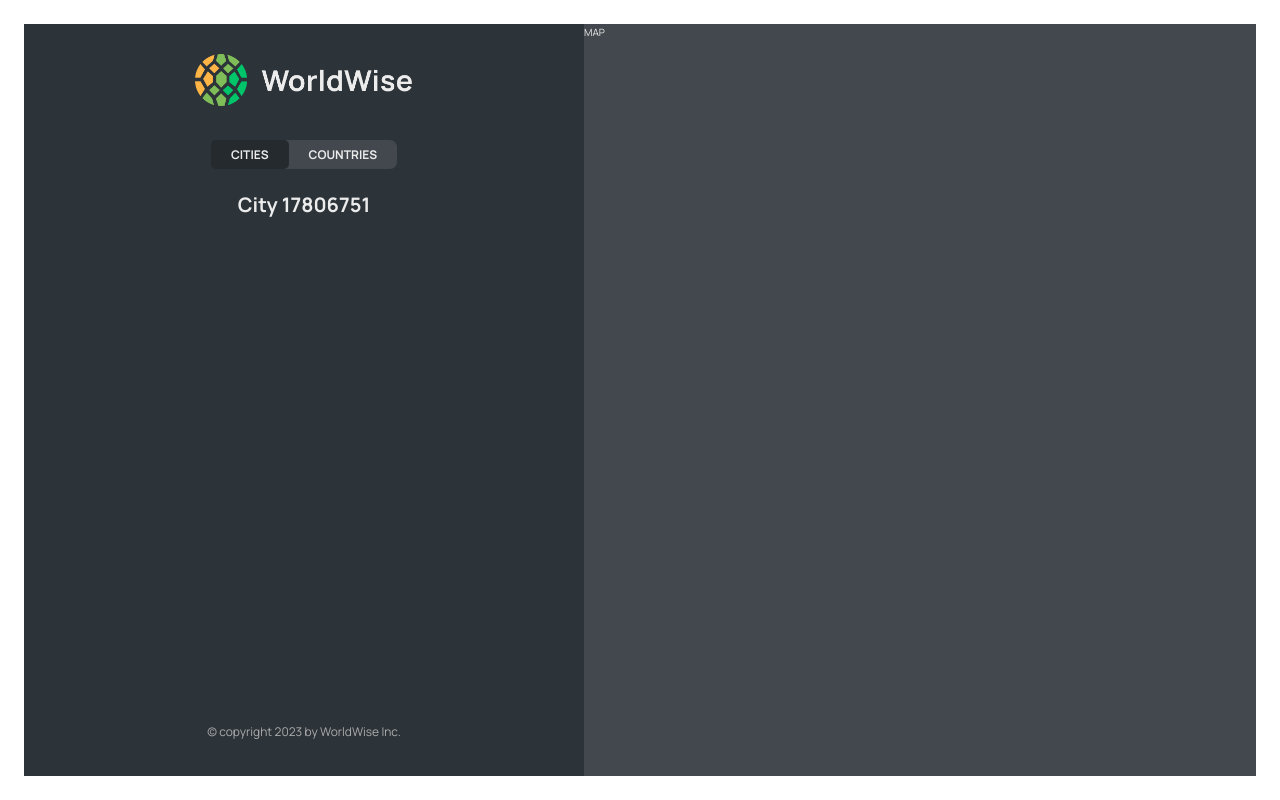
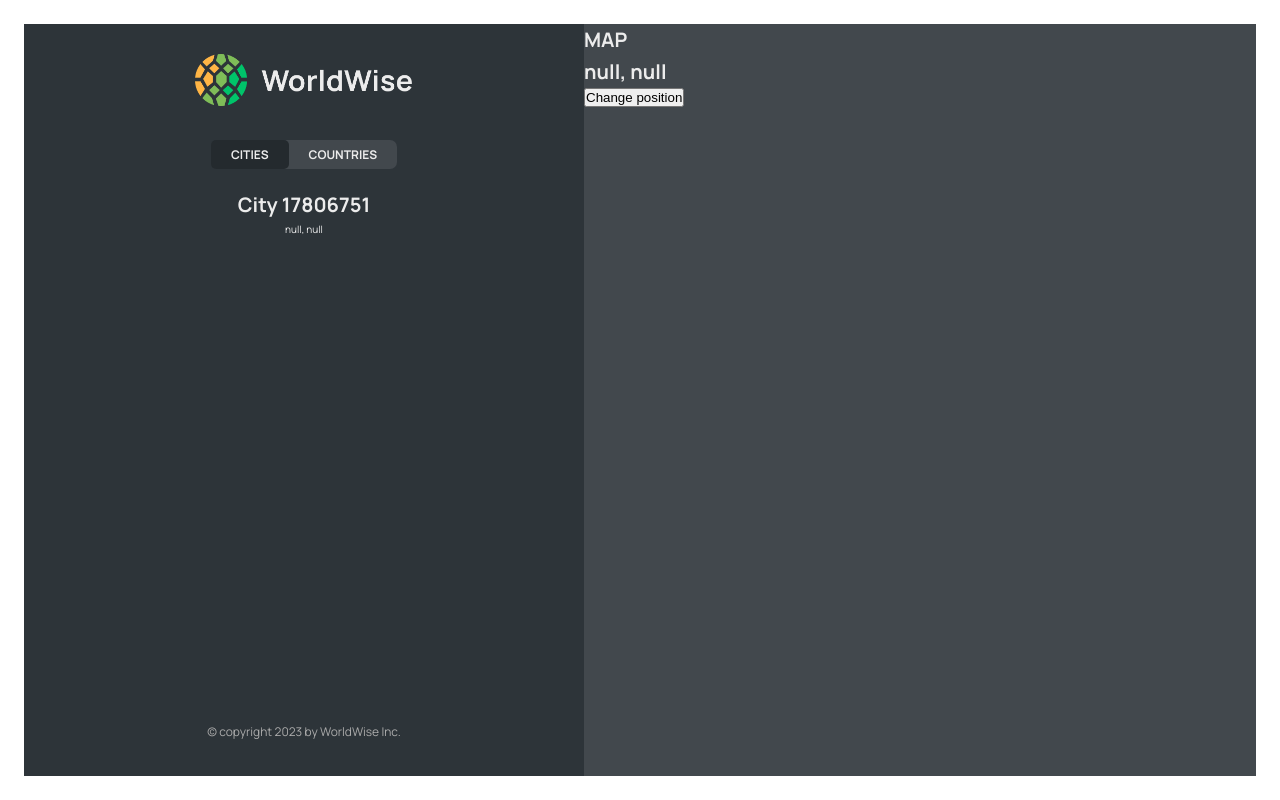
Before and after one commit to Salman-Tyagi/worldwise, a React (Vite) app: page /app/cities/17806751 in a window 1280 px wide. Built offline with nearby package versions, Linux system fonts and the light colour scheme; data requests are answered from the project's data file.

Commit message:
implemented: get state from useSearchParams

```diff
--- a/src/components/City.jsx
+++ b/src/components/City.jsx
@@ -1,4 +1,4 @@
-import { useParams } from 'react-router-dom';
+import { useParams, useSearchParams } from 'react-router-dom';
 import styles from './City.module.css';
 
 const formatDate = date =>
@@ -11,6 +11,10 @@
 
 function City() {
   const { id } = useParams();
+  const [searchParams, setSearchParams] = useSearchParams();
+  const lat = searchParams.get('lat');
+  const lng = searchParams.get('lng');
+
   // TEMP DATA
   const currentCity = {
     cityName: 'Lisbon',
@@ -21,7 +25,12 @@
 
   const { cityName, emoji, date, notes } = currentCity;
 
-  return <h1>City {id}</h1>;
+  return (
+    <>
+      <h1>City {id}</h1>
+      <p>{`${lat}, ${lng}`}</p>
+    </>
+  );
 
   // return (
   //   <div className={styles.city}>
--- a/src/components/CityItem.jsx
+++ b/src/components/CityItem.jsx
@@ -3,11 +3,12 @@
 
 /* eslint-disable react/prop-types */
 export default function CityItem({ city }) {
-  const { cityName, date, emoji, id } = city;
+  const { cityName, date, emoji, id, position } = city;
+  const { lat, lng } = position;
 
   return (
     <li>
-      <Link to={`${id}`} className={styles.cityItem}>
+      <Link to={`${id}?lat=${lat}&lng=${lng}`} className={styles.cityItem}>
         <span className={styles.emoji}>{emoji}</span>
         <p className={styles.name}>{cityName}</p>
         <p className={styles.date}>({new Date(date).toDateString()})</p>
--- a/src/components/Map.jsx
+++ b/src/components/Map.jsx
@@ -1,5 +1,18 @@
+import { useSearchParams } from 'react-router-dom';
 import styles from './Map.module.css';
 
 export default function Map() {
-  return <div className={styles.mapContainer}>MAP</div>;
+  const [searchParams, setSearchParams] = useSearchParams();
+  const lat = searchParams.get('lat');
+  const lng = searchParams.get('lng');
+
+  return (
+    <div className={styles.mapContainer}>
+      <h1>MAP</h1>
+      <h1>{`${lat}, ${lng}`}</h1>
+      <button onClick={() => setSearchParams({ lat: 20, lng: 40 })}>
+        Change position
+      </button>
+    </div>
+  );
 }
```
